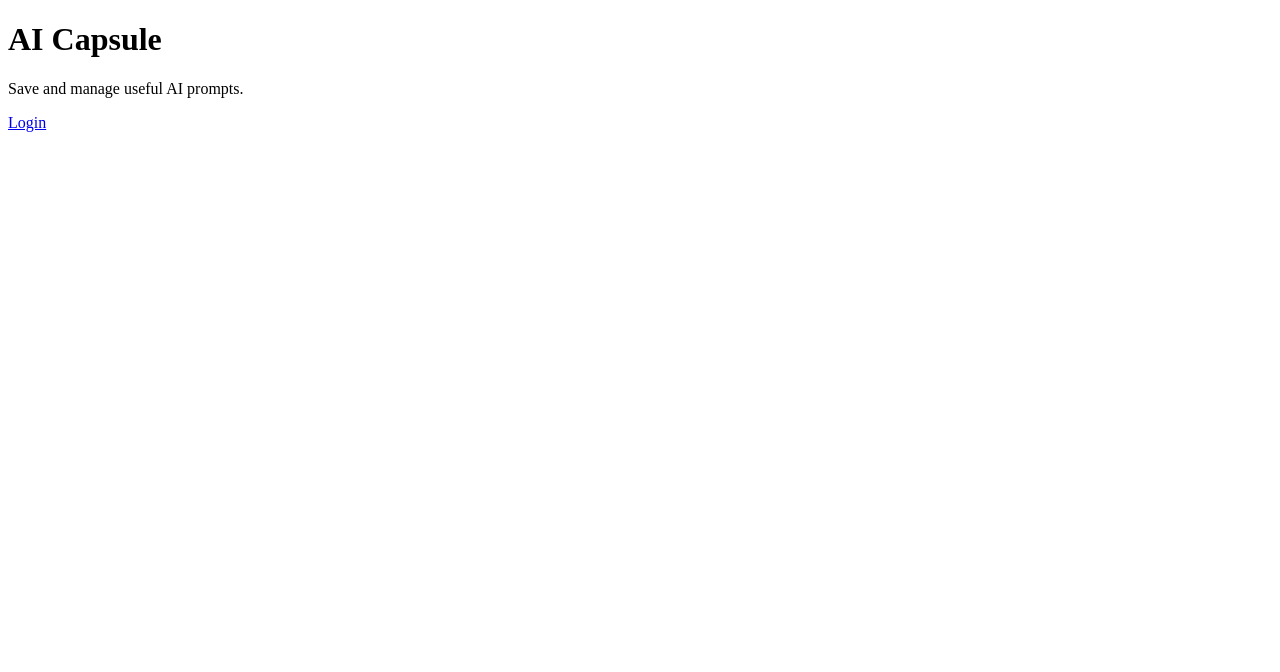
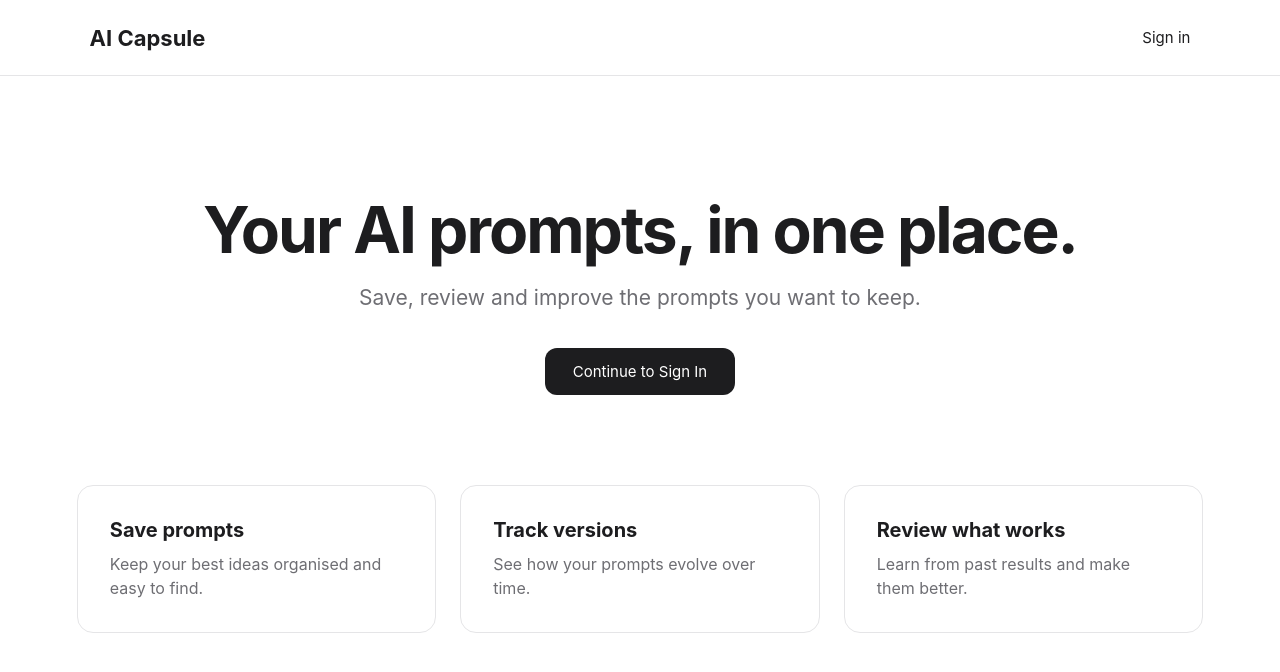
Before and after one commit to kozturk02/Assignment-3, a React app in the folder frontend/: page / in a window 1280 px wide. Shown: the top 672 px of the page. Built offline with nearby package versions, Linux system fonts and the light colour scheme; no server answers; the HTML template or start-up script is replaced by a standard one.

Commit message:
Home & Sign pages

```diff
--- /dev/null
+++ b/frontend/src/App.css
@@ -0,0 +1,197 @@
+* {
+  box-sizing: border-box;
+}
+
+html, body, #root {
+  margin: 0;
+  min-height: 100%;
+}
+
+body {
+  font-family: -apple-system, BlinkMacSystemFont, "Segoe UI", sans-serif;
+  background: #fff;
+  color: #1d1d1f;
+}
+
+button {
+  font: inherit;
+  cursor: pointer;
+}
+
+main {
+  min-height: 100vh;
+  background: #fff;
+}
+
+/* Header */
+
+.header {
+  height: 76px;
+  padding: 0 7%;
+  display: flex;
+  align-items: center;
+  justify-content: space-between;
+  border-bottom: 1px solid #e5e5e7;
+}
+
+.header-title {
+  font-size: 22px;
+  font-weight: 650;
+}
+
+.login-title {
+  display: flex;
+  align-items: center;
+}
+
+.header-button {
+  padding: 8px 0;
+  border: none;
+  background: none;
+  color: #1d1d1f;
+  font-size: 15px;
+}
+
+.header-button:hover {
+  color: #6e6e73;
+}
+
+/* Home Page */
+
+.home {
+  text-align: center;
+  padding: 120px 20px 90px;
+}
+
+.home h1 {
+  margin: 0;
+  font-size: clamp(42px, 5vw, 64px);
+  line-height: 1.05;
+  letter-spacing: -2px;
+}
+
+.home p {
+  max-width: 700px;
+  margin: 22px auto 38px;
+  color: #6e6e73;
+  font-size: 21px;
+}
+
+.main-button {
+  padding: 14px 28px;
+  border: none;
+  border-radius: 12px;
+  background: #1d1d1f;
+  color: #fff;
+  font-size: 15px;
+  transition: 0.15s;
+}
+
+.main-button:hover {
+  background: #333336;
+  transform: translateY(-1px);
+}
+
+/* Home Features */
+
+.features {
+  width: min(1180px, 88%);
+  margin: 0 auto 90px;
+  display: grid;
+  grid-template-columns: repeat(3, 1fr);
+  gap: 24px;
+}
+
+.feature {
+  padding: 32px;
+  border: 1px solid #e5e5e7;
+  border-radius: 16px;
+  background: #fff;
+}
+
+.feature h2 {
+  margin: 0 0 10px;
+  font-size: 20px;
+}
+
+.feature p {
+  margin: 0;
+  color: #6e6e73;
+  line-height: 1.5;
+}
+
+/* Login Page */
+
+.login {
+  min-height: calc(100vh - 76px);
+  padding: 40px 20px;
+  display: flex;
+  align-items: center;
+  justify-content: center;
+}
+
+.login-card {
+  width: min(520px, 100%);
+  padding: 50px;
+  border: 1px solid #e5e5e7;
+  border-radius: 18px;
+  text-align: center;
+  background: #fff;
+}
+
+.login-welcome {
+  margin: 0 0 10px;
+  color: #86868b;
+  font-size: 15px;
+}
+
+.login-card h1 {
+  margin: 0;
+  font-size: 36px;
+  letter-spacing: -1px;
+}
+
+.login-text {
+  margin: 14px 0 34px;
+  color: #6e6e73;
+  font-size: 17px;
+  line-height: 1.5;
+}
+
+.login-button {
+  width: 100%;
+}
+
+.login-security {
+  margin: 25px 0 0;
+  color: #86868b;
+  font-size: 13px;
+}
+
+/* Mobile */
+
+@media (max-width: 750px) {
+  .header {
+    padding: 0 24px;
+  }
+
+  .home {
+    padding: 80px 20px 60px;
+  }
+
+  .home h1 {
+    font-size: 42px;
+  }
+
+  .features {
+    grid-template-columns: 1fr;
+  }
+
+  .login-card {
+    padding: 35px 25px;
+  }
+
+  .login-card h1 {
+    font-size: 30px;
+  }
+}
--- a/frontend/src/App.jsx
+++ b/frontend/src/App.jsx
@@ -1,14 +1,40 @@
-import { Routes, Route } from 'react-router-dom';
+import { useEffect, useState } from 'react';
+import { Routes, Route, Navigate } from 'react-router-dom';
 import HomePage from './pages/HomePage';
 import LoginPage from './pages/LoginPage';
 import DashboardPage from './pages/DashboardPage';
+import { checkLogin, loginWithGitHub, logout } from './api';
+import './App.css';
 
 function App() {
+  const [loggedIn, setLoggedIn] = useState(null);
+
+  useEffect(() => {
+    checkLogin()
+      .then(() => setLoggedIn(true))
+      .catch(() => setLoggedIn(false));
+  }, []);
+
+  function openLoginPage() {
+    window.location.href = '/login';
+  }
+
+  function openDashboard() {
+    window.location.href = '/dashboard';
+  }
+
+  async function handleSignOut() {
+    await logout();
+    setLoggedIn(false);
+  }
+
+  if (loggedIn === null) return null;
+
   return (
     <Routes>
-      <Route path="/" element={<HomePage />} />
-      <Route path="/login" element={<LoginPage />} />
-      <Route path="/dashboard" element={<DashboardPage />} />
+      <Route path="/" element={<HomePage loggedIn={loggedIn} openLoginPage={openLoginPage} openDashboard={openDashboard} handleSignOut={handleSignOut} />} />
+      <Route path="/login" element={loggedIn ? <Navigate to="/dashboard" /> : <LoginPage onSignIn={loginWithGitHub} />} />
+      <Route path="/dashboard" element={loggedIn ? <DashboardPage handleSignOut={handleSignOut} /> : <Navigate to="/login" />} />
     </Routes>
   );
 }
--- a/frontend/src/api.js
+++ b/frontend/src/api.js
@@ -56,3 +56,7 @@ export function logout() {
 export function getHealth() {
   return request('/api/health');
 }
+
+export function checkLogin() {
+  return request('/api/auth/me');
+}
--- a/frontend/src/pages/DashboardPage.jsx
+++ b/frontend/src/pages/DashboardPage.jsx
@@ -45,8 +45,6 @@ function DashboardPage() {
 
   return (
     <main>
-      <h1>Dashboard</h1>
-
       <CapsuleForm
         capsule={editing}
         onSave={handleSave}
--- a/frontend/src/pages/HomePage.jsx
+++ b/frontend/src/pages/HomePage.jsx
@@ -1,11 +1,43 @@
-import { Link } from 'react-router-dom';
+function HomePage({ loggedIn, openLoginPage, openDashboard, handleSignOut }) {
+  let loginStatus = (loggedIn ? "Sign out" : "Sign in");
+  let loginButton = (loggedIn ? "Continue to Dashboard" : "Continue to Sign In");
 
-function HomePage() {
   return (
     <main>
-      <h1>AI Capsule</h1>
-      <p>Save and manage useful AI prompts.</p>
-      <Link to="/login">Login</Link>
+      <section className="header">
+        <span className="header-title">AI Capsule</span>
+        <span className="login-title">
+          <button className="header-button" onClick={loggedIn ? handleSignOut : openLoginPage}>
+            {loginStatus}
+          </button>
+        </span>
+      </section>
+
+      <section className="home">
+        <h1>Your AI prompts, in one place.</h1>
+        <p>Save, review and improve the prompts you want to keep.</p>
+
+        <button className="main-button" onClick={loggedIn ? openDashboard : openLoginPage}>
+          {loginButton}
+        </button>
+      </section>
+
+      <section className="features">
+        <div className="feature">
+          <h2>Save prompts</h2>
+          <p>Keep your best ideas organised and easy to find.</p>
+        </div>
+
+        <div className="feature">
+          <h2>Track versions</h2>
+          <p>See how your prompts evolve over time.</p>
+        </div>
+
+        <div className="feature">
+          <h2>Review what works</h2>
+          <p>Learn from past results and make them better.</p>
+        </div>
+      </section>
     </main>
   );
 }
--- a/frontend/src/pages/LoginPage.jsx
+++ b/frontend/src/pages/LoginPage.jsx
@@ -1,9 +1,41 @@
-import LoginCard from '../components/LoginCard';
+function LoginPage({ loggedIn, handleSignOut, handleSignIn, openDashboard }) {
+  let loginStatus = (loggedIn ? "Sign out" : "Sign in");
+  let loginTitle = (loggedIn ? "Already logged in" : "Sign in to AI Capsule");
+  let loginText = (loggedIn ? "You're already signed in to your AI Capsule account." : "Use GitHub to access your private prompt library.");
+  let loginButton = (loggedIn ? "Continue to Dashboard" : "Continue with GitHub");
 
-function LoginPage() {
+  function refreshPage() {
+    window.location.reload();
+  }
+
   return (
     <main>
-      <LoginCard />
+      <section className="header">
+        <span className="header-title">AI Capsule</span>
+        <span className="login-title">
+          <button className="header-button" onClick={loggedIn ? handleSignOut : refreshPage}>
+            {loginStatus}
+          </button>
+        </span>
+      </section>
+
+      <section className="login">
+        <div className="login-card">
+          <p className="login-welcome">{loggedIn ? "Welcome back" : "Welcome"}</p>
+          <h1>{loginTitle}</h1>
+          <p className="login-text">{loginText}</p>
+
+          <button className="main-button login-button" onClick={loggedIn ? openDashboard : handleSignIn}>
+            {loginButton}
+          </button>
+
+          {!loggedIn && (
+            <p className="login-security">
+              Your session is stored securely with a protected cookie.
+            </p>
+          )}
+        </div>
+      </section>
     </main>
   );
 }
```
Also changed, not shown: 1 other file (tests, documents, lock files or other folders).
